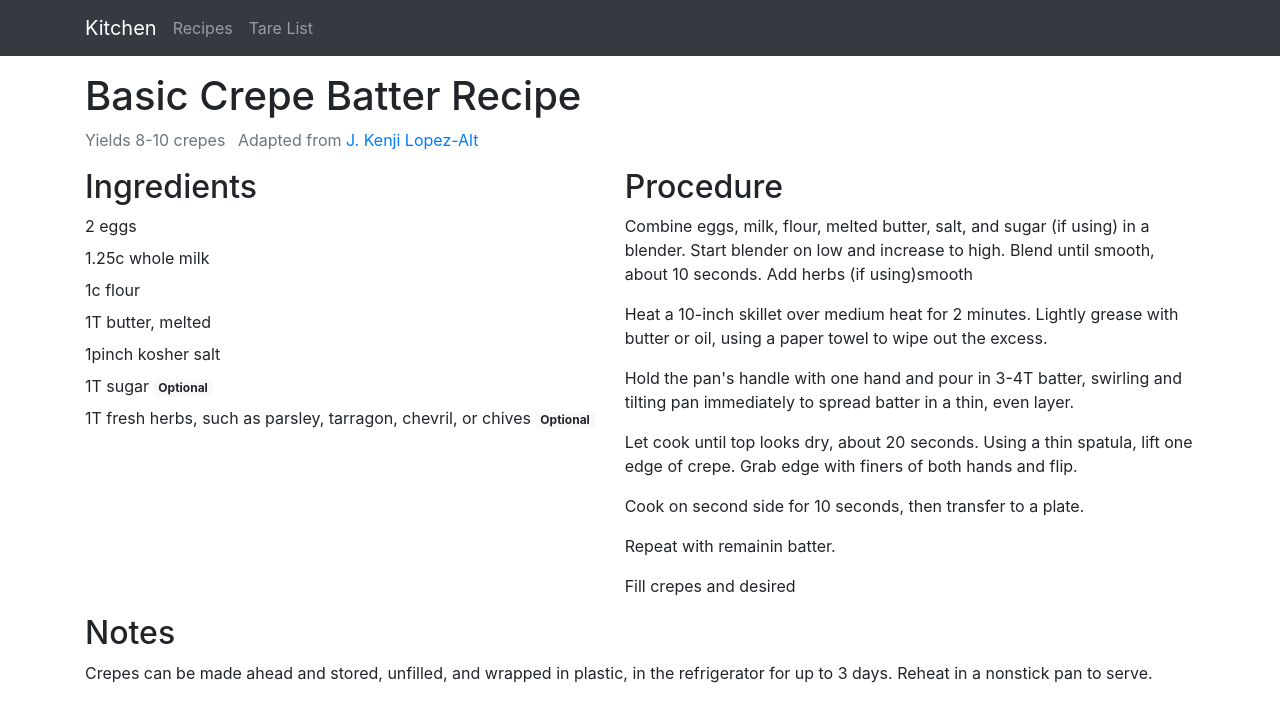
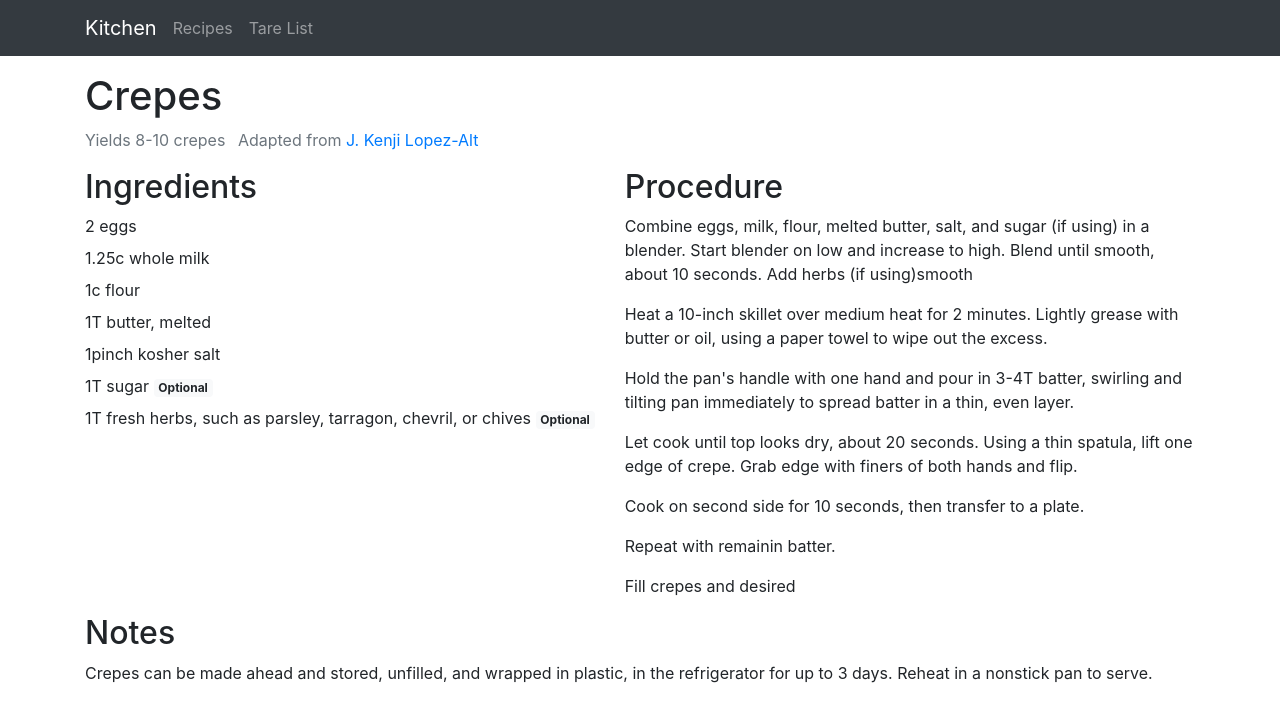
Before and after one commit to benburwell/kitchen, a Jekyll site: the page built from _recipes/crepes.md, in a window 1280 px wide. Shown: the top 722 px of the page. Built offline with Jekyll 4.4.1, drawn with Linux system fonts in a browser that asks for light colours.

Commit message:
Rename crepes

```diff
--- a/_recipes/crepes.md
+++ b/_recipes/crepes.md
@@ -1,6 +1,6 @@
 ---
 # vim: ft=yaml
-title: Basic Crepe Batter Recipe
+title: Crepes
 adapted_from:
   name: J. Kenji Lopez-Alt
   url: https://www.seriouseats.com/recipes/2017/03/basic-crepes-batter-recipe.html
```
